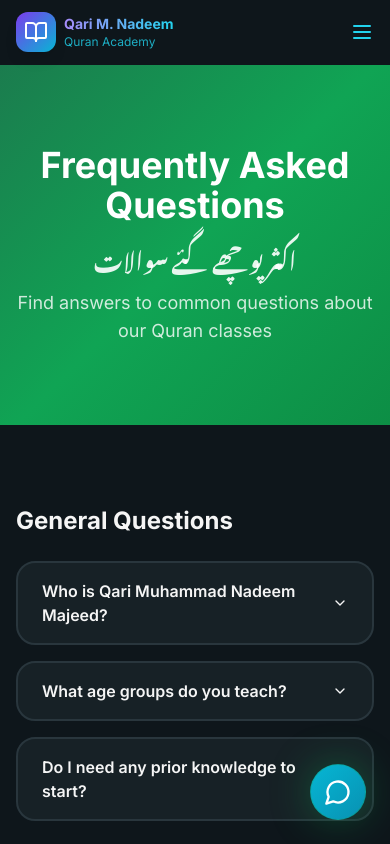
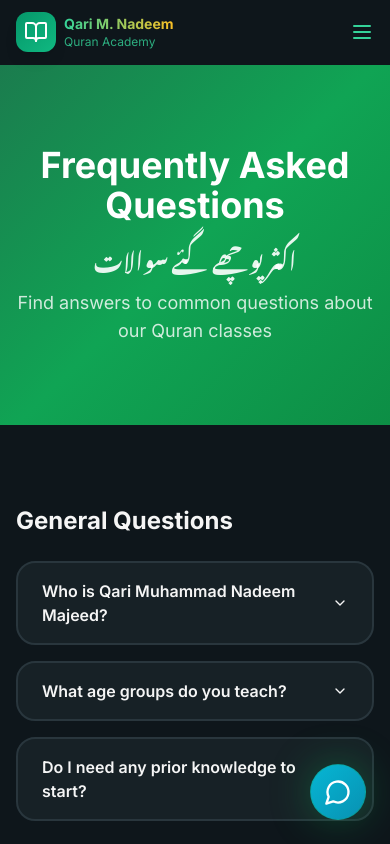
Before and after one commit to OwaisZakir/ONLINE_QURAN-TEACHER-WEBSITE, a React (Vite) app: page /faq in a window 390 px wide. Shown: the top 844 px of the page. Built offline with nearby package versions, Linux system fonts and the light colour scheme; the HTML template or start-up script is replaced by a standard one; a web font is replaced by a local one.

Commit message:
Update Header with Islamic colors (emerald green and gold)
cgen-e1885cdcdc0840f699f08920ae5c6ef1

```diff
--- a/src/components/Header.tsx
+++ b/src/components/Header.tsx
@@ -54,7 +54,7 @@ const Header = () => {
       ref={headerRef}
       className={`sticky top-0 z-50 w-full transition-all duration-300 ${
         isScrolled
-          ? "glass shadow-neon border-b border-cyan-500/20"
+          ? "glass shadow-neon border-b border-emerald-500/20"
           : "border-b border-transparent bg-transparent"
       }`}
     >
@@ -70,15 +70,15 @@ const Header = () => {
             <motion.div
               whileHover={{ scale: 1.1, rotate: 5 }}
               whileTap={{ scale: 0.95 }}
-              className="flex h-10 w-10 items-center justify-center rounded-xl bg-gradient-to-br from-violet-600 to-cyan-500 shadow-lg hover-glow-cyan"
+              className="flex h-10 w-10 items-center justify-center rounded-xl bg-gradient-to-br from-emerald-600 to-emerald-500 shadow-lg hover-glow-emerald"
             >
               <BookOpen className="h-6 w-6 text-white" />
             </motion.div>
             <div className="flex flex-col">
-              <span className="text-sm font-bold bg-gradient-to-r from-violet-400 to-cyan-400 bg-clip-text text-transparent">
+              <span className="text-sm font-bold bg-gradient-to-r from-emerald-400 to-amber-400 bg-clip-text text-transparent">
                 Qari M. Nadeem
               </span>
-              <span className="text-xs text-cyan-400/80">Quran Academy</span>
+              <span className="text-xs text-emerald-400/80">Quran Academy</span>
             </div>
           </Link>
         </motion.div>
@@ -94,11 +94,11 @@ const Header = () => {
             <motion.div key={link.href} variants={itemVariants}>
               <Link
                 to={link.href}
-                className="relative text-sm font-medium text-white/80 transition-colors hover:text-cyan-400 px-3 py-2 group"
+                className="relative text-sm font-medium text-white/80 transition-colors hover:text-emerald-400 px-3 py-2 group"
               >
                 {link.name}
                 <motion.div
-                  className="absolute bottom-0 left-3 h-0.5 bg-gradient-to-r from-violet-500 to-cyan-500"
+                  className="absolute bottom-0 left-3 h-0.5 bg-gradient-to-r from-emerald-500 to-amber-500"
                   whileHover={{ width: "calc(100% - 24px)" }}
                   initial={{ width: 0 }}
                   transition={{ duration: 0.3 }}
@@ -121,7 +121,7 @@ const Header = () => {
               asChild
               variant="outline"
               size="sm"
-              className="border-cyan-500/40 text-white hover:border-cyan-400 hover:bg-cyan-500/10 backdrop-blur"
+              className="border-emerald-500/40 text-white hover:border-emerald-400 hover:bg-emerald-500/10 backdrop-blur"
             >
               <Link to="/student-portal">Student Portal</Link>
             </Button>
@@ -130,7 +130,7 @@ const Header = () => {
             <Button
               asChild
               size="sm"
-              className="bg-gradient-to-r from-violet-600 to-cyan-500 hover:shadow-neon text-white font-semibold"
+              className="bg-gradient-to-r from-emerald-600 to-emerald-500 hover:shadow-neon text-white font-semibold"
             >
               <Link to="/booking">Book Free Trial</Link>
             </Button>
@@ -146,9 +146,9 @@ const Header = () => {
           aria-label="Toggle menu"
         >
           {mobileMenuOpen ? (
-            <X className="h-6 w-6 text-cyan-400" />
+            <X className="h-6 w-6 text-emerald-400" />
           ) : (
-            <Menu className="h-6 w-6 text-cyan-400" />
+            <Menu className="h-6 w-6 text-emerald-400" />
           )}
         </motion.button>
       </nav>
@@ -161,7 +161,7 @@ const Header = () => {
             animate={{ opacity: 1, height: "auto" }}
             exit={{ opacity: 0, height: 0 }}
             transition={{ duration: 0.3 }}
-            className="glass border-t border-cyan-500/20 md:hidden"
+            className="glass border-t border-emerald-500/20 md:hidden"
           >
             <div className="container mx-auto flex flex-col gap-4 px-4 py-6">
               {navLinks.map((link, index) => (
@@ -173,7 +173,7 @@ const Header = () => {
                 >
                   <Link
                     to={link.href}
-                    className="text-sm font-medium text-white/80 transition-colors hover:text-cyan-400"
+                    className="text-sm font-medium text-white/80 transition-colors hover:text-emerald-400"
                     onClick={() => setMobileMenuOpen(false)}
                   >
                     {link.name}
@@ -184,7 +184,7 @@ const Header = () => {
                 <Button
                   asChild
                   variant="outline"
-                  className="w-full border-cyan-500/40 text-white hover:border-cyan-400"
+                  className="w-full border-emerald-500/40 text-white hover:border-emerald-400"
                 >
                   <Link to="/student-portal" onClick={() => setMobileMenuOpen(false)}>
                     Student Portal
@@ -192,7 +192,7 @@ const Header = () => {
                 </Button>
                 <Button
                   asChild
-                  className="w-full bg-gradient-to-r from-violet-600 to-cyan-500 text-white"
+                  className="w-full bg-gradient-to-r from-emerald-600 to-emerald-500 text-white"
                 >
                   <Link to="/booking" onClick={() => setMobileMenuOpen(false)}>
                     Book Free Trial
```
